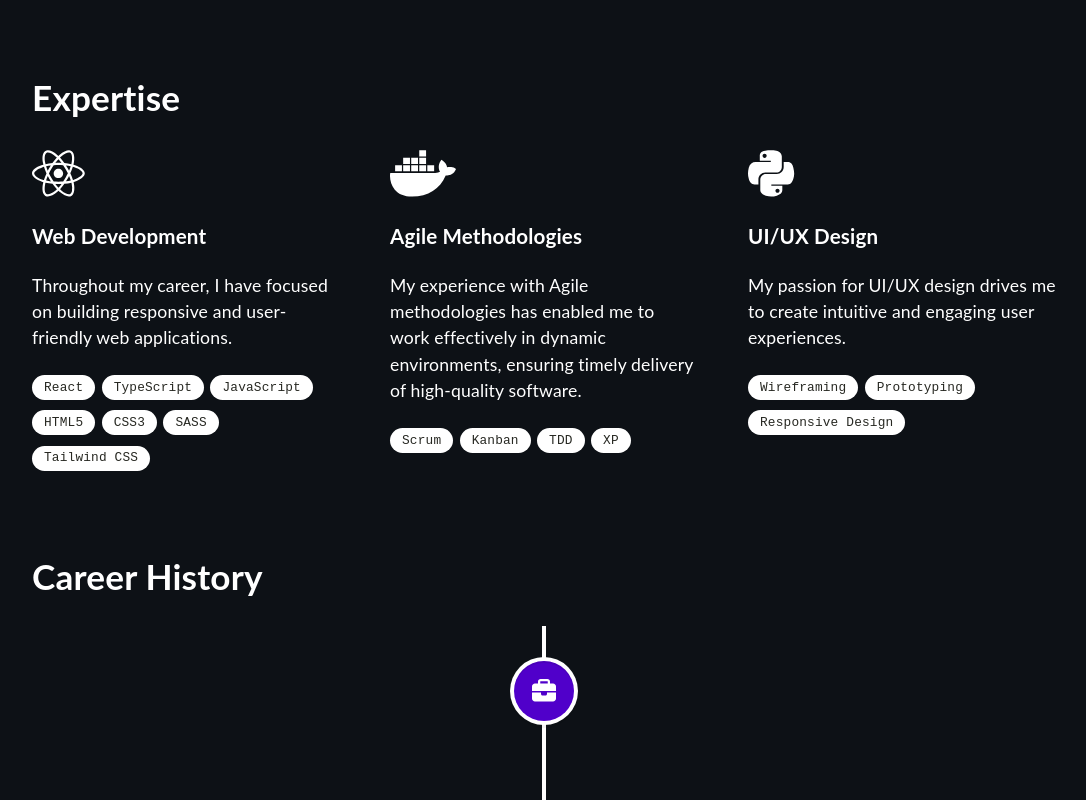
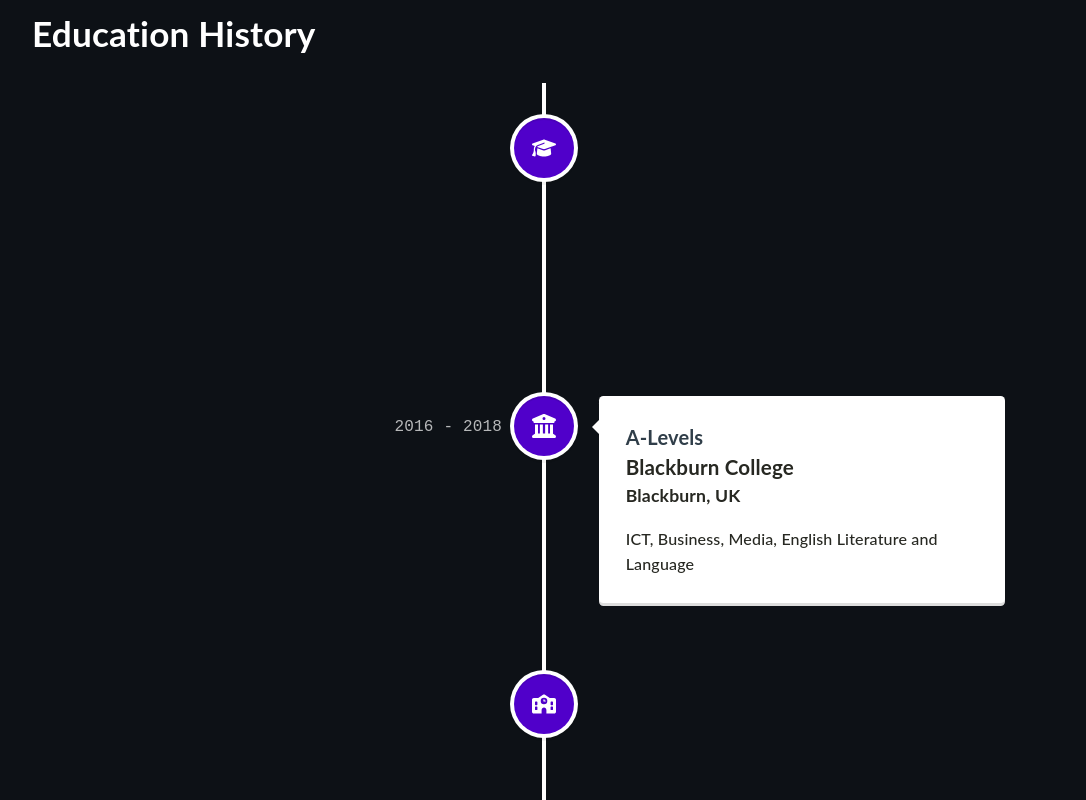
Before and after one commit to SaaniyaShafqat/portfolio, a React (Create React App) app: page / in a window 1280 px wide. Shown: the part 1180-1980 px from the top of the page, without its empty margins (96-1182 px from the left). Built offline with nearby package versions, Linux system fonts and the light colour scheme.

Commit message:
Add and populate education history component

```diff
--- a/src/App.tsx
+++ b/src/App.tsx
@@ -2,7 +2,8 @@ import React, {useState, useEffect} from "react";
 import {
   Main,
   Bio,
-  Timeline,
+  Career,
+  Education,
   Expertise,
   Accreditations,
   Contact,
@@ -33,8 +34,9 @@ function App() {
         <FadeIn transitionDuration={700}>
             <Main/>
             <Bio/>
+            <Education/>
             <Expertise/>
-            <Timeline/>
+            <Career/>
             <Accreditations/>
             <Contact/>
         </FadeIn>
--- /dev/null
+++ b/src/assets/styles/Education.scss
@@ -0,0 +1,38 @@
+.vertical-timeline span {
+    color: white;
+    font-family: 'Courier Prime', monospace;
+}
+
+.vertical-timeline p {
+    color: rgb(39, 40, 34);
+}
+
+.vertical-timeline-element p {
+    color: rgb(39, 40, 34);
+}
+
+.vertical-timeline-element h3 {
+    color: rgb(39, 40, 34);
+}
+
+.vertical-timeline-element h4 {
+    color: rgb(39, 40, 34);
+}
+
+.vertical-timeline-element span {
+    color: rgb(39, 40, 34);
+}
+
+.vertical-timeline-element .vertical-timeline-element-date {
+    color: white;
+}
+
+.svg-inline--fa {
+    color: white;
+}
+
+@media screen and (max-width: 1170px) {
+    .vertical-timeline-element .vertical-timeline-element-date {
+        color: rgb(39, 40, 34);
+    }
+}
--- a/src/components/Timeline.tsx
+++ b/src/components/Career.tsx
@@ -4,9 +4,9 @@ import { FontAwesomeIcon } from '@fortawesome/react-fontawesome';
 import { faBriefcase } from '@fortawesome/free-solid-svg-icons';
 import { VerticalTimeline, VerticalTimelineElement }  from 'react-vertical-timeline-component';
 import 'react-vertical-timeline-component/style.min.css';
-import '../assets/styles/Timeline.scss'
+import '../assets/styles/Career.scss'
 
-function Timeline() {
+function Career() {
   return (
     <div id="history">
       <div className="items-container">
@@ -98,4 +98,4 @@ function Timeline() {
   );
 }
 
-export default Timeline;
+export default Career;
--- /dev/null
+++ b/src/components/Education.tsx
@@ -0,0 +1,62 @@
+import React from "react";
+import '@fortawesome/free-regular-svg-icons'
+import { FontAwesomeIcon } from '@fortawesome/react-fontawesome';
+import { faSchool, faGraduationCap, faBuildingColumns } from '@fortawesome/free-solid-svg-icons';
+import { VerticalTimeline, VerticalTimelineElement }  from 'react-vertical-timeline-component';
+import 'react-vertical-timeline-component/style.min.css';
+import '../assets/styles/Career.scss'
+
+function Education() {
+  return (
+    <div id="education">
+      <div className="items-container">
+        <h1>Education History</h1>
+        <VerticalTimeline>
+          <VerticalTimelineElement
+            className="vertical-timeline-element--work"
+            contentStyle={{ background: 'white', color: 'rgb(39, 40, 34)' }}
+            contentArrowStyle={{ borderRight: '7px solid  white' }}
+            date="2018 - 2023"
+            iconStyle={{ background: '#5000ca', color: 'rgb(39, 40, 34)' }}
+            icon={<FontAwesomeIcon icon={faGraduationCap} />}
+          >
+            <h2 className="vertical-timeline-element-title">BSC (Hons) Computer Science</h2>
+            <h3 className="vertical-timeline-element-subtitle">The University of Salford</h3>
+            <h4 className="vertical-timeline-element-subtitle">Manchester, UK</h4>
+            <p>
+              Studied modules such as Mobile App Development, Web Management
+            </p>
+          </VerticalTimelineElement>
+          <VerticalTimelineElement
+            className="vertical-timeline-element--work"
+            date="2016 - 2018"
+            iconStyle={{ background: '#5000ca', color: 'rgb(39, 40, 34)' }}
+            icon={<FontAwesomeIcon icon={faBuildingColumns} />}
+          >
+            <h2 className="vertical-timeline-element-title">A-Levels</h2>
+            <h3 className="vertical-timeline-element-title">Blackburn College</h3>
+            <h4 className="vertical-timeline-element-subtitle">Blackburn, UK</h4>
+            <p>
+              ICT, Business, Media, English Literature and Language
+            </p>
+          </VerticalTimelineElement>
+          <VerticalTimelineElement
+            className="vertical-timeline-element--work"
+            date="2011 - 2016"
+            iconStyle={{ background: '#5000ca', color: 'rgb(39, 40, 34)' }}
+            icon={<FontAwesomeIcon icon={faSchool} />}
+          >
+            <h2 className="vertical-timeline-element-title">GCSEs</h2>
+            <h3 className="vertical-timeline-element-title">Rhydding’s Business and Enterprise School</h3>
+            <h4 className="vertical-timeline-element-subtitle">Accrington, UK</h4>
+            <p>
+              ICT, ECDL, Business, Maths, Science, History, Geography, English Language, English Literature, RE, Urdu
+            </p>
+          </VerticalTimelineElement>
+        </VerticalTimeline>
+      </div>
+    </div>
+  );
+}
+
+export default Education;
--- a/src/components/Navigation.tsx
+++ b/src/components/Navigation.tsx
@@ -17,7 +17,7 @@ import MenuIcon from '@mui/icons-material/Menu';
 import Toolbar from '@mui/material/Toolbar';
 
 const drawerWidth = 240;
-const navItems = [['Expertise', 'expertise'], ['History', 'history'], ['Accreditations', 'accreditations'], ['Contact', 'contact']];
+const navItems = [ ['Education', 'education'], ['Expertise', 'expertise'], ['History', 'history'], ['Accreditations', 'accreditations'], ['Contact', 'contact']];
 
 function Navigation({parentToChild, modeChange}: any) {
 
--- a/src/components/index.js
+++ b/src/components/index.js
@@ -2,7 +2,8 @@ export { default as Navigation } from "./Navigation";
 export { default as Bio } from "./Bio";
 export { default as Footer } from "./Footer";
 export { default as Main } from "./Main";
-export { default as Timeline } from "./Timeline";
+export { default as Career } from "./Career";
+export { default as Education } from "./Education";
 export { default as Contact } from "./Contact";
 export { default as Accreditations } from "./Accreditations";
 export { default as Expertise } from "./Expertise";
```
Also changed, not shown: src/assets/styles/Career.scss (renamed from src/assets/styles/Timeline.scss).
